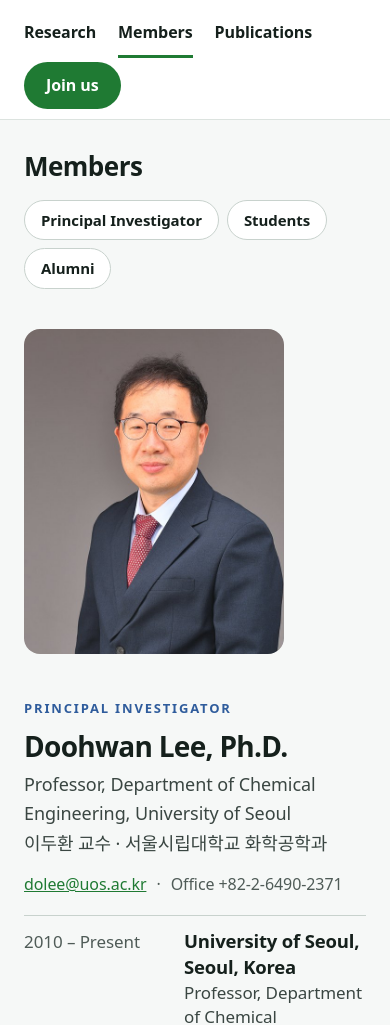
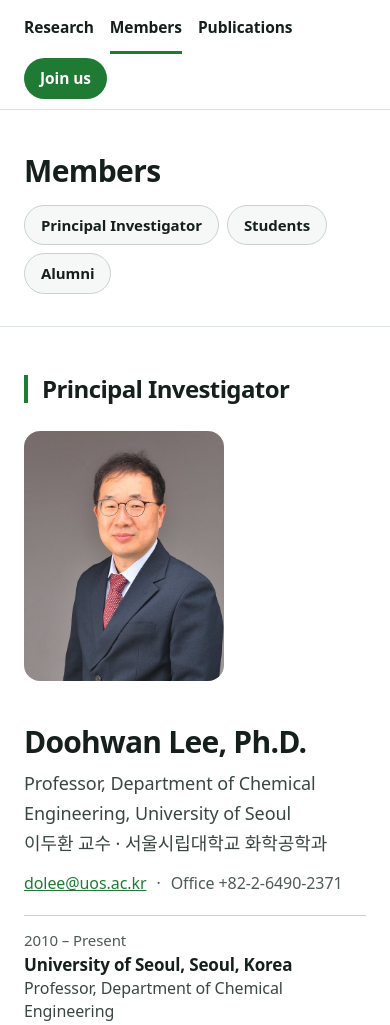
Before and after one commit to dolee5-arch/dolee5-arch.github.io, a plain HTML site: page members.html in a window 390 px wide. Shown: the part 77-1102 px from the top of the page. Drawn offline with Linux system fonts and the light colour scheme; a web font is replaced by a local one.

Commit message:
Preview: Members page spacing, headings and background review
Co-Authored-By: Claude Opus 5.5 <noreply@anthropic.com>
Claude-Session: https://claude.ai/code/session_012rkdGFB5CH59hFT9GJq7fJ

```diff
--- a/assets/style.css
+++ b/assets/style.css
@@ -266,3 +266,36 @@ body{word-break:keep-all;overflow-wrap:break-word}
 .al-meta{color:var(--ink-2)}
 @media (max-width:640px){.alumni-rows{grid-template-columns:1fr}}
 .al-ko{color:var(--ink);font-weight:500;margin-left:2px}
+
+/* Members page review */
+.page-members{background:var(--paper)}
+.page-members .page-head{padding:44px 0 4px;border-bottom:1px solid var(--line)}
+.page-members .page-head h1{font-size:clamp(30px,3vw,38px)}
+.page-members .page-nav{margin-top:16px;margin-bottom:28px}
+.page-members .page-nav a{background:var(--bg)}
+.page-members .subhead{font-size:clamp(24px,2.3vw,28px);letter-spacing:-.025em;margin:0 0 28px;padding-left:14px;border-left:4px solid var(--accent);line-height:1.15}
+.page-members .subhead-2{margin-top:64px}
+.page-members .pi-section{padding:64px 0 72px;background:var(--paper)}
+.page-members #students{padding:72px 0 80px;background:#F1F5F2;border-top:1px solid var(--line);border-bottom:1px solid var(--line)}
+.page-members #alumni{padding:72px 0 88px;background:var(--paper)}
+.page-members .prof-name{font-size:30px}
+.page-members .prof-title{margin-top:10px}
+.page-members .scard{border-color:#E1E8E3}
+.page-members .scard-name span{font-size:17px;color:var(--ink-2);font-weight:500}
+.page-members .scard-role{margin-top:12px}
+.page-members .alumni-rows li{padding:14px 0}
+.page-members .site-footer{background:var(--bg)}
+@media (max-width:640px){
+  .page-members .pi-section,.page-members #students,.page-members #alumni{padding:48px 0 56px}
+  .page-members .subhead-2{margin-top:48px}
+}
+@media (max-width:640px){
+  .timeline li{grid-template-columns:1fr;row-gap:2px;padding:12px 0}
+  .timeline .when{font-size:15px}
+  .timeline .org{font-size:17px}
+  .timeline .role{font-size:16px}
+  .nav{gap:8px 16px}
+  .menu{gap:4px 16px;font-size:15.5px}
+  .menu a.cta{padding:8px 16px}
+  .page-members .prof-photo{max-width:200px}
+}
--- a/members.html
+++ b/members.html
@@ -8,9 +8,9 @@
 <link rel="icon" href="assets/img/favicon.png" type="image/png">
 <link rel="apple-touch-icon" href="assets/img/apple-touch-icon.png">
 <link rel="stylesheet" href="https://cdn.jsdelivr.net/gh/orioncactus/pretendard@v1.3.9/dist/web/variable/pretendardvariable-dynamic-subset.min.css">
-<link rel="stylesheet" href="assets/style.css?v=20261017h">
+<link rel="stylesheet" href="assets/style.css?v=20261017i">
 </head>
-<body>
+<body class="page-members">
 
 <header class="site-header">
   <nav class="nav" aria-label="Main">
@@ -34,12 +34,13 @@
 
 <!-- PRINCIPAL INVESTIGATOR -->
 <section id="pi" class="pi-section" style="scroll-margin-top:110px">
-  <div class="wrap prof">
+  <div class="wrap">
+  <h2 class="subhead">Principal Investigator</h2>
+  <div class="prof">
     <div class="prof-photo">
       <img src="assets/img/doohwan-lee-2026.jpg" alt="Prof. Doohwan Lee" width="560" height="700">
     </div>
     <div class="prof-body">
-      <p class="eyebrow">Principal Investigator</p>
       <h2 class="prof-name">Doohwan Lee, Ph.D.</h2>
       <p class="prof-title">Professor, Department of Chemical Engineering, University of Seoul<br>이두환 교수 · 서울시립대학교 화학공학과</p>
       <p class="prof-contact"><a href="mailto:dolee@uos.ac.kr">dolee@uos.ac.kr</a><span aria-hidden="true">·</span><span>Office +82-2-6490-2371</span></p>
@@ -51,6 +52,7 @@
         <li><div class="when">2003</div><div class="row"><span class="org">Virginia Polytechnic Institute and State University, Blacksburg, VA, USA</span><span class="role">Ph.D., Chemical Engineering</span></div></li>
       </ol>
     </div>
+  </div>
   </div>
 </section>
 
@@ -92,7 +94,7 @@
       </article>
     </div>
 
-    <h2 class="subhead" style="margin-top:56px">Undergraduate Students</h2>
+    <h2 class="subhead subhead-2">Undergraduate Students</h2>
     <!-- 사진이 생기면 아래 div.scard-photo 를 <img src="assets/img/파일명.jpg" alt="Kang Yoon Lee" width="600" height="750" loading="lazy"> 로 바꾸세요 -->
     <div class="scards">
       <article class="scard">
```
Also changed, not shown: contact.html (+1 -1 lines), index.html (+1 -1 lines), publications.html (+1 -1 lines), research.html (+1 -1 lines).
